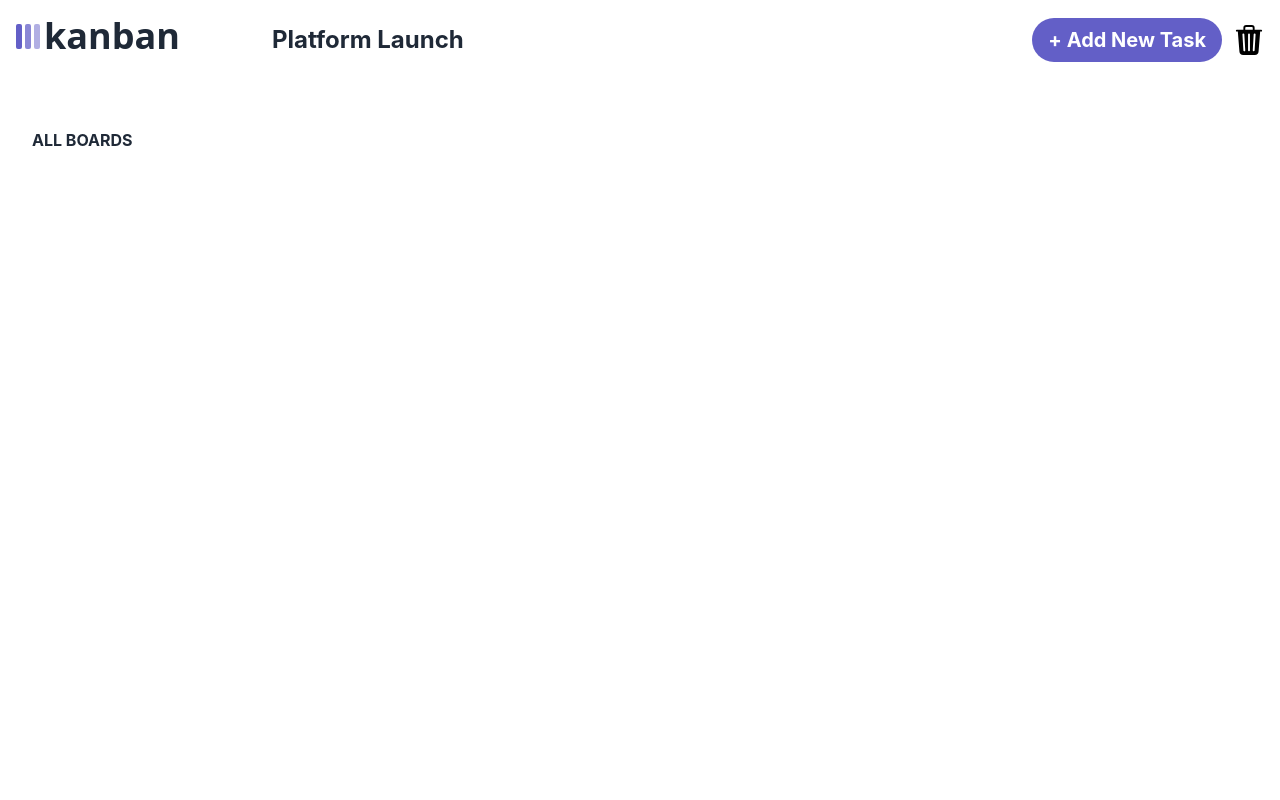
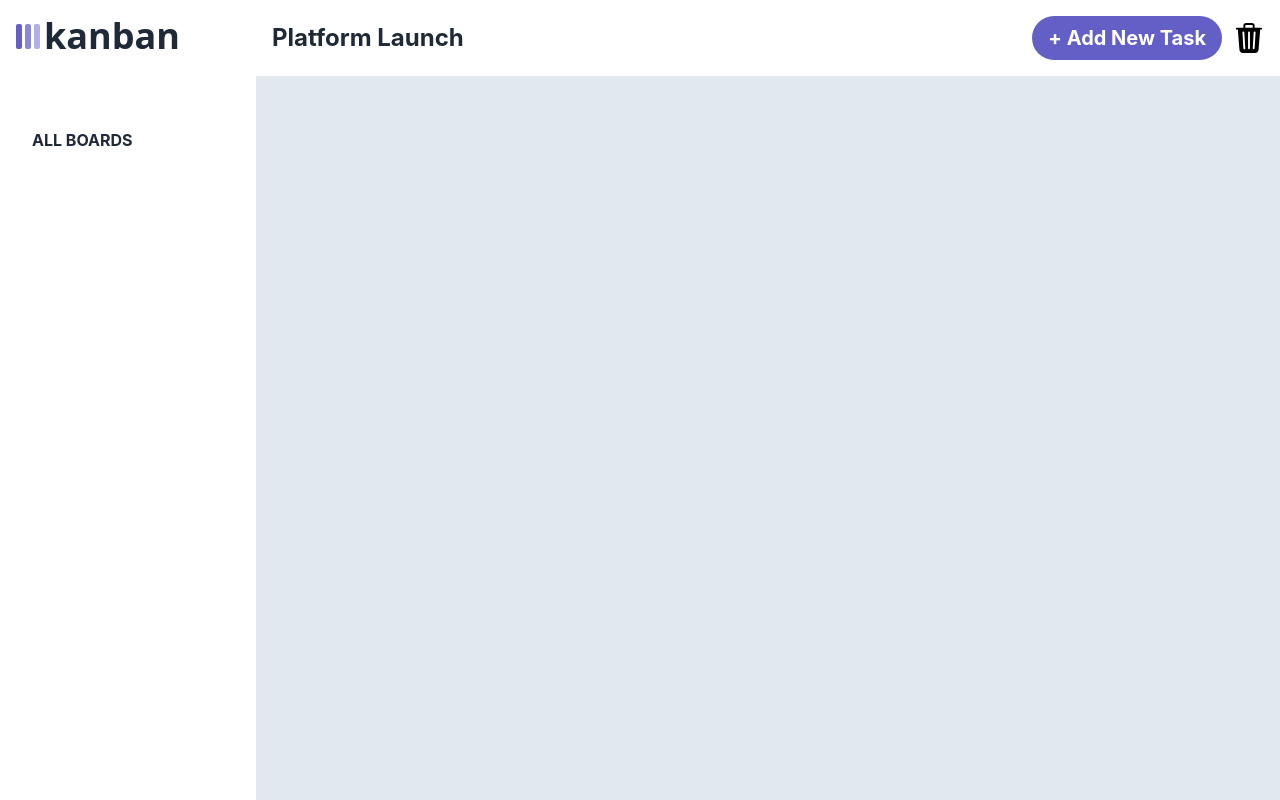
Before and after one commit to riiyaa/React-Project, a React (Create React App) app in the folder kanban-react/: page / in a window 1280 px wide. Built offline with nearby package versions, Linux system fonts and the light colour scheme.

Commit message:
get selected board name and index

```diff
--- a/kanban-react/src/App.js
+++ b/kanban-react/src/App.js
@@ -1,13 +1,17 @@
 import './App.css';
 import Navbar from './components/Navbar/Navbar';
 import Sidebar from './components/Sidebar/Sidebar';
+import Dashboard from './components/dashboard/Dashboard';
 
 function App() {
   return (
     <>
-    <div className='flex'>
+    <div className='flex flex-row'>
       <Sidebar />
-      <Navbar />
+      <div className='flex flex-col w-full'>
+        <Navbar />
+        <Dashboard />
+      </div>
     </div>
     </>
   );
--- a/kanban-react/src/Content/board/boardSlice.js
+++ b/kanban-react/src/Content/board/boardSlice.js
@@ -19,6 +19,13 @@ export const boardSlice = createSlice({
         // }
         localStorage.setItem('boards',JSON.stringify(state.filter((elem ,ind) => elem !== payload)))
         return state.filter((elem ,ind) => elem !== payload)
+    },
+    selectedBoard:(state,action) =>{
+      const {payload} = action;
+      console.log(payload);
+      const result = payload.array.find((it,ind)=>ind==payload.index)
+      console.log(result);
+      return result
     }
   },
 })
@@ -28,4 +35,4 @@ export const boardSlice = createSlice({
 // Action creators are generated for each case reducer function
 
 export default boardSlice.reducer
-export const {addBoard, deleteBoard} = boardSlice.actions;
+export const {addBoard, deleteBoard,selectedBoard} = boardSlice.actions;
--- a/kanban-react/src/components/Forms/Forms.js
+++ b/kanban-react/src/components/Forms/Forms.js
@@ -13,7 +13,7 @@ function Forms() {
 
   useEffect(() => {
     setName('')
-    console.log(name);
+    // console.log(name);
   }, []);
 
   const [name, setName] = useState("");
@@ -35,7 +35,7 @@ function Forms() {
   }
 
   useEffect(() => {
-    if(showModal=='add'){
+    if(showModal==='add'){
       setName('');
     }
   }, [showModal])
--- a/kanban-react/src/components/Sidebar/Sidebar.js
+++ b/kanban-react/src/components/Sidebar/Sidebar.js
@@ -1,10 +1,19 @@
-import { useSelector } from "react-redux"
+import { useDispatch, useSelector } from "react-redux"
 import "./Sidebar.scss"
 import React from 'react'
 import logo from '../../assets/logo-mobile.svg'
+import { VscExtensions } from "react-icons/vsc";
+import { selectedBoard } from "../../Content/board/boardSlice";
 
 function Sidebar() {
+
+  const dispatch = useDispatch();
+
   const boards = useSelector(state => state.boards);
+  const selectItem = (i) =>{
+    dispatch(selectedBoard({index:i,array:boards}))
+  }
+
   return (
     <>
     <div className="w-1/4 rounded-tr-xl rounded-br-xl h-screen">
@@ -15,7 +24,10 @@ function Sidebar() {
         </div>
         <h2 className="font-bold py-4 px-8"> ALL BOARDS </h2>
           {boards.map((it, index) => {
-            return <div key={index} className="cursor-pointer py-2 pl-8 pr-2 my-2 bg-purple-400 background1 border-radius20"><h2 className="w-full h-6 text-ellipsis overflow-hidden" key={index} >{it}</h2></div>
+            return <div onClick={()=>selectItem(index)} key={index} className="cursor-pointer py-2 pl-8 pr-2 mr-5 my-2 bg-purple-400 background1 border-radius20 flex items-center">
+                <div className="px-4 py-1"><VscExtensions style={{ fontSize: "20px", color: "grey" }} className="svg-path fill-gray-600" /></div>
+                <div><h2 className="w-20 h-6 text-ellipsis overflow-hidden text-white font-bold" key={index} >{it}</h2></div>
+              </div>
           })}
       </div>
     </div>
--- /dev/null
+++ b/kanban-react/src/components/dashboard/Dashboard.js
@@ -0,0 +1,12 @@
+import "./Dashboard.scss"
+import React from 'react'
+
+function Dashboard() {
+  return (
+    <div className=" bg-slate-200 h-full">
+
+    </div>
+  )
+}
+
+export default Dashboard
```
Also changed, not shown: kanban-react/src/components/dashboard/Dashboard.scss (added).
